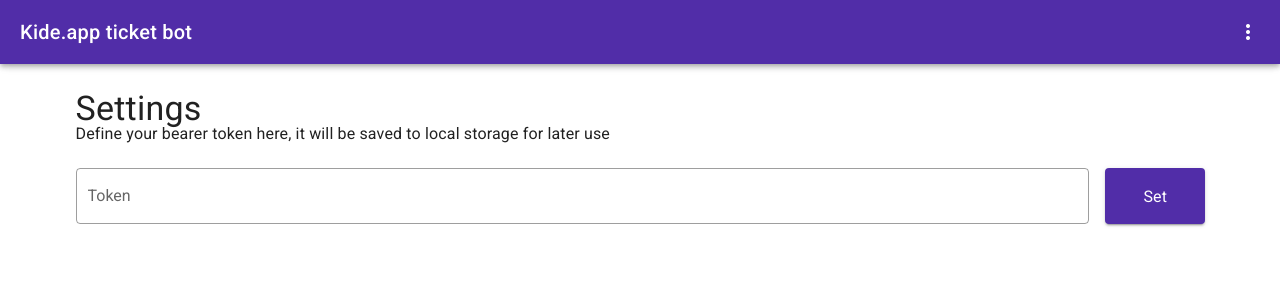
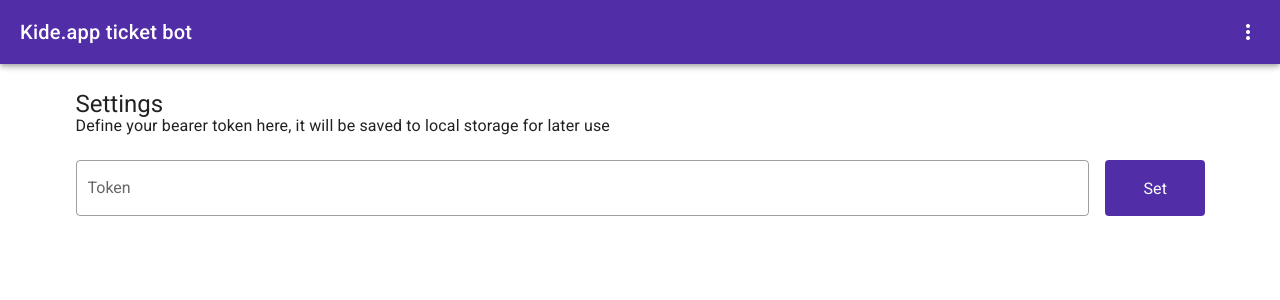
Before and after one commit to AleksiVirkkala/KideAppBot, a Vue app: page /settings in a window 1280 px wide. Shown: the top 300 px of the page. Built offline with nearby package versions, Linux system fonts and the light colour scheme.

Commit message:
Enhanced looks

```diff
--- a/src/views/Settings.vue
+++ b/src/views/Settings.vue
@@ -1,6 +1,6 @@
 <template>
   <v-container class="mt-6 px-6 px-sm-10">
-    <v-row class="text-h4">
+    <v-row class="text-h5">
       Settings
     </v-row>
     <v-row class="text-subtitle-1 mt-1">
@@ -23,6 +23,7 @@
           width="100"
           class="text-none text-subtitle-1 flex-shrink-1"
           @click="setBearerToken"
+          elevation="0"
         >
           Set
         </v-btn>
```
